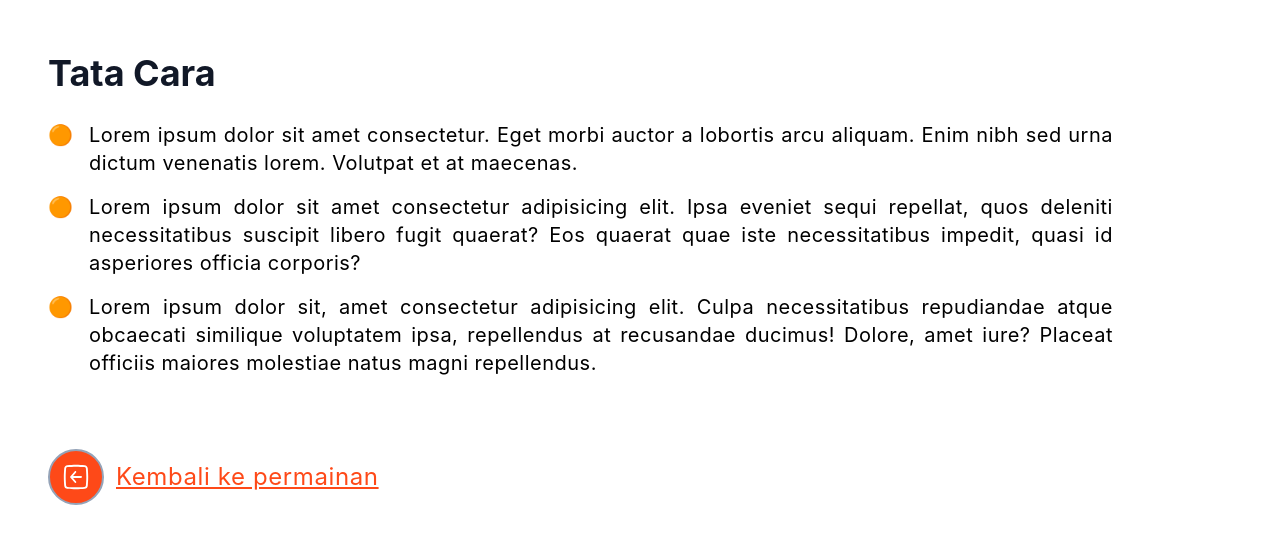
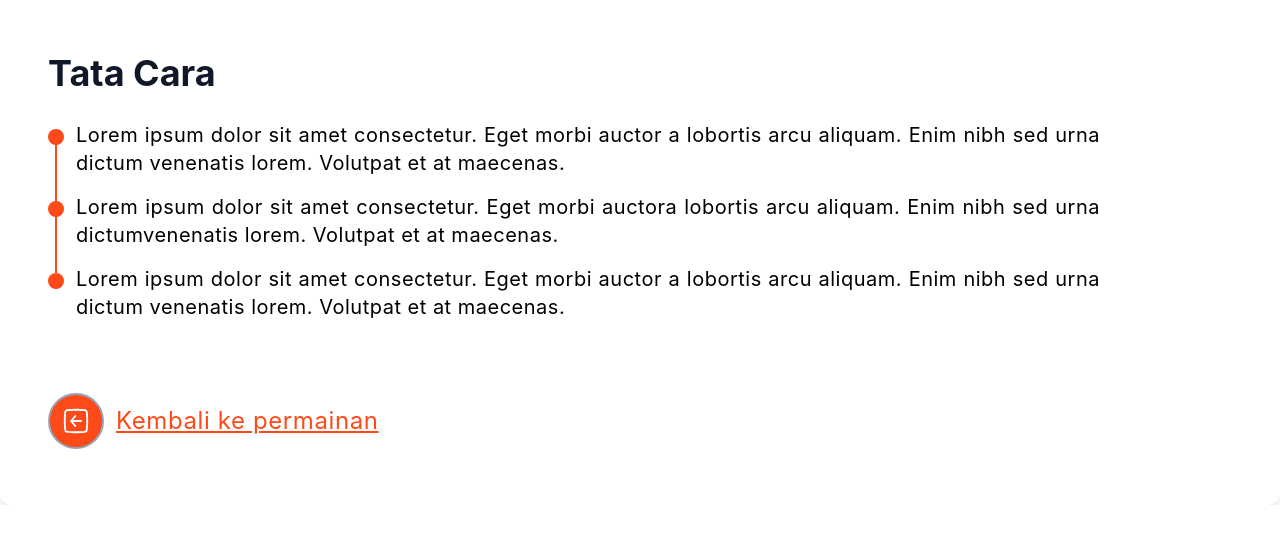
Before and after one commit to zulnurdiana/Gambreng-App-FrontEnd, a React (Create React App) app: page /permainan/1 in a window 1280 px wide. Shown: the part 1490-2033 px from the top of the page. After the commit the page ends 1995 px from the top, so only its background shows below. Built offline with nearby package versions, Linux system fonts and the light colour scheme; grey boxes are pictures that could not be loaded.

Commit message:
minor styling fix

```diff
--- a/src/components/DetailPermainan.js
+++ b/src/components/DetailPermainan.js
@@ -6,6 +6,9 @@ import { NavLink } from "react-router-dom";
 const DetailPermainan = () => {
   const [showForum, setForum] = useState(false);
   const handleOnClose = () => setForum(false);
+  const [procedure, setProcedure] = useState([
+    "Lorem ipsum dolor sit amet consectetur. Eget morbi auctor a lobortis arcu aliquam. Enim nibh sed urna dictum venenatis lorem. Volutpat et at maecenas.", "Lorem ipsum dolor sit amet consectetur. Eget morbi auctora lobortis arcu aliquam. Enim nibh sed urna dictumvenenatis lorem. Volutpat et at maecenas.", "Lorem ipsum dolor sit amet consectetur. Eget morbi auctor a lobortis arcu aliquam. Enim nibh sed urna dictum venenatis lorem. Volutpat et at maecenas."
+  ]); // dummy data, TODO: read from db instead
 
   return (
     <div className="full-no-navbar bg-none">
@@ -98,40 +101,21 @@ const DetailPermainan = () => {
 
               <div className="mt-12">
                 <h5 className="text-4xl font-bold text-dark mb-5">Tata Cara</h5>
-                <div className="text-xl font-normal">
-                  <div className="py-2 flex flex-wrap">
-                    <span className="mr-4">🟠</span>
-                    <p className="max-w-screen-lg text-justify tracking-wide">
-                      Lorem ipsum dolor sit amet consectetur. Eget morbi auctor
-                      a lobortis arcu aliquam. Enim nibh sed urna dictum
-                      venenatis lorem. Volutpat et at maecenas.
-                    </p>
-                  </div>
-                </div>
-                <div className="text-xl font-normal">
-                  <div className="py-2 flex flex-wrap">
-                    <span className="mr-4">🟠</span>
-                    <p className="max-w-screen-lg text-justify tracking-wide">
-                      Lorem ipsum dolor sit amet consectetur adipisicing elit.
-                      Ipsa eveniet sequi repellat, quos deleniti necessitatibus
-                      suscipit libero fugit quaerat? Eos quaerat quae iste
-                      necessitatibus impedit, quasi id asperiores officia
-                      corporis?
-                    </p>
-                  </div>
-                </div>
-                <div className="text-xl font-normal">
-                  <div className="py-2 flex flex-wrap">
-                    <span className="mr-4">🟠</span>
-                    <p className="max-w-screen-lg text-justify tracking-wide">
-                      Lorem ipsum dolor sit, amet consectetur adipisicing elit.
-                      Culpa necessitatibus repudiandae atque obcaecati similique
-                      voluptatem ipsa, repellendus at recusandae ducimus!
-                      Dolore, amet iure? Placeat officiis maiores molestiae
-                      natus magni repellendus.
-                    </p>
-                  </div>
-                </div>
+                {
+                  procedure.map((step, index)=><div className="text-xl font-normal">
+                    <div className="py-2 flex flex-wrap gap-x-3">
+                      <div className="relative w-4">
+                        <div className="w-4 h-4 bg-primary rounded-full absolute top-2"></div>
+                        {
+                          index !== procedure.length-1 && <div className="absolute top-2 left-1/2 transform -translate-x-1/2 h-[calc(100%+1rem)] border-l-2 border-primary"></div>
+                        }
+                      </div>
+                      <p className="max-w-screen-lg text-justify tracking-wide">
+                        {step}
+                      </p>
+                    </div>
+                  </div>)
+                }
               </div>
             </div>
           </div>
```
